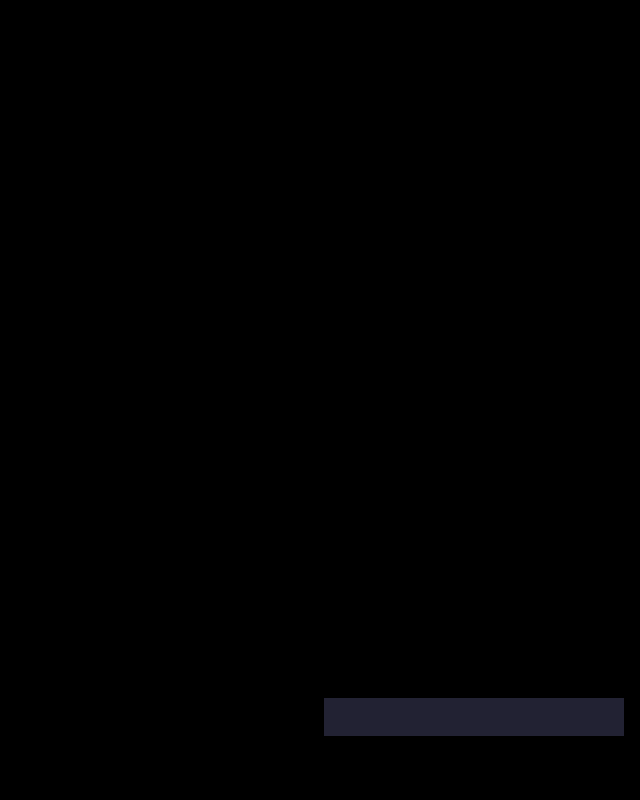
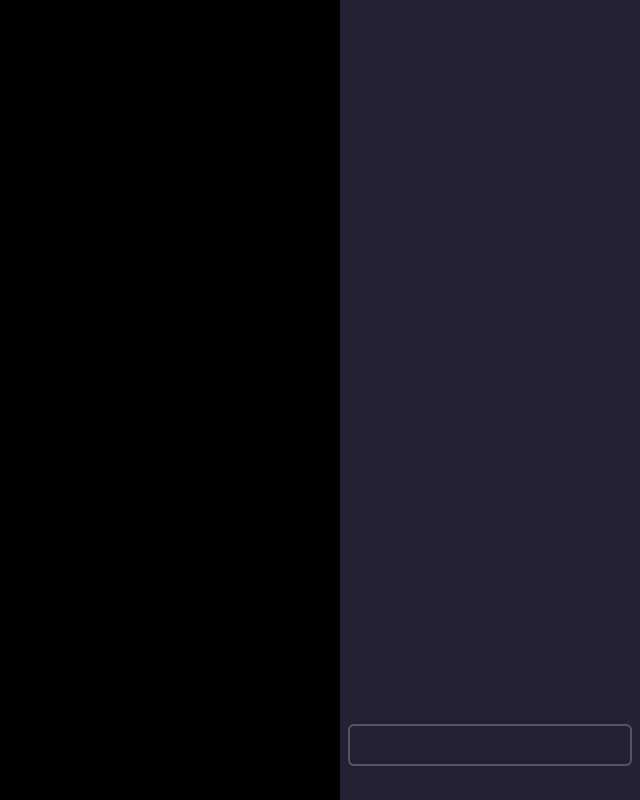
Before and after one commit to CaptSiro/pasterino, a website built with webpack: page test-env/index.html in a window 1280 px wide. Shown: the whole page, without its empty margins (640-1280 px from the left). Built offline with nearby package versions, Linux system fonts and the light colour scheme.

Commit message:
Implemented basic chat for test-env

```diff
--- a/test-env/index.html
+++ b/test-env/index.html
@@ -25,17 +25,55 @@
             color: white;
         }
 
+        .chat {
+            width: 300px;
+            padding: 10px;
+            background-color: #223;
+            height: 100%;
+
+            display: grid;
+            grid-template-rows: 1fr 64px;
+        }
+
+        .messages {
+            display: flex;
+            flex-direction: column;
+            gap: 10px;
+            padding-bottom: 10px;
+            padding-top: 10px;
+        }
+
         [contenteditable] {
             padding: 10px;
-            margin-bottom: 64px;
-            margin-right: 16px;
-            width: 300px;
-            background-color: #223;
+            width: 100%;
+            border-radius: 4px;
+            outline: 2px solid #556;
+            white-space: nowrap;
         }
     </style>
     <script src="./dist/main.js"></script>
 </head>
 <body>
-    <div data-a-target="chat-input" contenteditable="true" spellcheck="false"></div>
+    <div class="chat">
+        <div class="messages"></div>
+
+        <div>
+            <div data-a-target="chat-input" contenteditable="true" spellcheck="false"></div>
+            <script>
+                const messages = document.querySelector(".messages");
+                const chat = document.currentScript.previousElementSibling;
+                chat?.addEventListener("keydown", evt => {
+                    if (evt.key === "Enter" && !evt.ctrlKey && !evt.altKey && !evt.shiftKey) {
+                        const msg = document.createElement("div");
+                        msg.textContent = chat.textContent.trim();
+                        chat.textContent = "";
+                        messages.append(msg);
+                        chat.focus();
+                        evt.preventDefault();
+                    }
+                });
+            </script>
+        </div>
+    </div>
 </body>
 </html>
```
